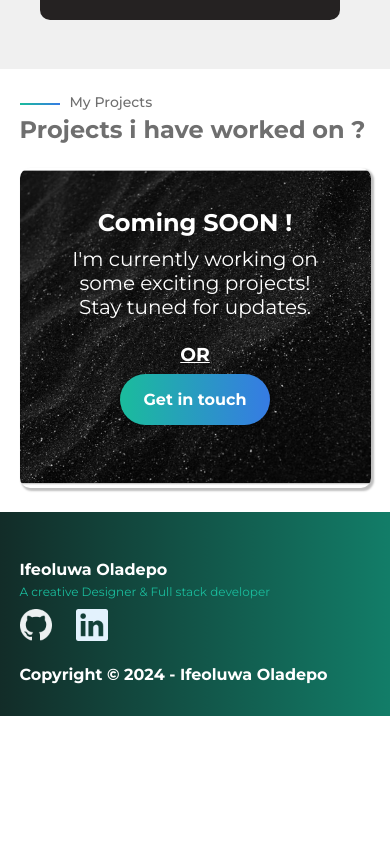
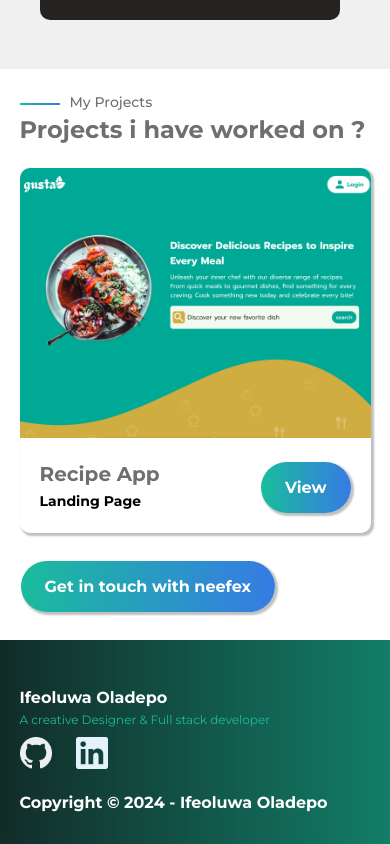
Before and after one commit to LegendNeefex/My_Portfolio, a React (Create React App) app: page / in a window 390 px wide. Shown: the part 2723-3567 px from the top of the page. Before the commit the page ends 3439 px from the top, so only its background shows below. Built offline with nearby package versions, Linux system fonts and the light colour scheme.

Commit message:
first project (recipe app) added

```diff
--- a/src/components/pages/Banner.jsx
+++ b/src/components/pages/Banner.jsx
@@ -15,7 +15,7 @@ function Banner() {
                         <div className="horizontal-line"></div>
                         <p>A creative Designer & Full stack developer</p>
                     </div>
-                    <ScrollLink to="about-me" smooth={true} duration={500} offset={-70} className="btn">
+                    <ScrollLink to="about-me" smooth={true} duration={500} offset={-70}>
                         Know More
                     </ScrollLink>
                 </div>
--- a/src/components/pages/Projects.jsx
+++ b/src/components/pages/Projects.jsx
@@ -1,6 +1,5 @@
 import React from 'react'
 import { NavLink } from 'react-router-dom'
-import { BarLoader } from 'react-spinners'
 
 function Projects() {
   return (
@@ -14,31 +13,50 @@ function Projects() {
                 <h2>Projects i have worked on ?</h2>
             </div>
             <div className="flexii">
-                <div className="bar-loader-top">
-                    <BarLoader className="linesT" color="#fff" width={"1300px"} />
-                </div>
-                <div className="bar-loader-left">
-                    <BarLoader className="linesL" color="#fff" width={"400px"} />
-                </div>
-
                 <div className="innerflex">
                     <div className="div1">
-                        <h1>Coming SOON !</h1>
-                        <p>I'm currently working on some exciting projects! Stay tuned for updates.</p>
+                        <img src="/images/view.png" alt="recipeApp" />
+                        <div className='flexiii'>
+                            <div>
+                                <h2>Recipe App</h2>
+                                <p>Landing Page</p>
+                            </div>
+                            <NavLink to='https://recipe-app-virid-xi.vercel.app/' target='_blank' className='view-button'>
+                                View
+                            </NavLink>
+                        </div>
                     </div>
-                    <div className="div2">
-                        <h3 style={{ textDecoration: 'underline' }}>OR</h3>
-                        <NavLink to="mailto:mhedheyghold12@gmail.com">
-                            Get in touch
-                        </NavLink>
+                    {/* for future changes add more project below */}
+                    {/* <div className="div1">
+                        <img src="/images/view.png" alt="recipeApp" />
+                        <div className='flexiii'>
+                            <div>
+                                <h2>Recipe App</h2>
+                                <p>Landing Page</p>
+                            </div>
+                            <NavLink to='https://recipe-app-virid-xi.vercel.app/' target='_blank' className='view-button'>
+                                View
+                            </NavLink>
+                        </div>
                     </div>
+                    <div className="div1">
+                        <img src="/images/view.png" alt="recipeApp" />
+                        <div className='flexiii'>
+                            <div>
+                                <h2>Recipe App</h2>
+                                <p>Landing Page</p>
+                            </div>
+                            <NavLink to='https://recipe-app-virid-xi.vercel.app/' target='_blank' className='view-button'>
+                                View
+                            </NavLink>
+                        </div>
+                    </div> */}
                 </div>
-                <div className="bar-loader-right">
-                    <BarLoader className="linesR" color="#fff" width={"400px"} />
-                </div>
-                <div className="bar-loader-bottom">
-                    <BarLoader className="linesB" color="#fff" width={"1300px"} />
-                </div>
+            </div>
+            <div className="div2">
+                <NavLink to="mailto:mhedheyghold12@gmail.com">
+                    Get in touch with neefex
+                </NavLink>
             </div>
         </div>
     </div>
--- a/src/index.css
+++ b/src/index.css
@@ -316,7 +316,7 @@ body{
     cursor: pointer;
 }
 
-.banner-flex .name-details .btn{
+.banner-flex .name-details a{
     padding: 16px 24px;
     border-radius: 100px;
     border: 0px;
@@ -328,6 +328,7 @@ body{
     color: var(--text-secondary);
     position: relative;
     top: 30px;
+
 }
 
 /* .banner-flex .image{
@@ -461,7 +462,8 @@ body{
     color: transparent;
     -webkit-text-stroke: 1px var(--primary-color);
 }
-.about-container .about-flex .flex-2 a{
+
+.about-container .about-flex .flex-2 a {
     padding: 16px 24px;
     background: linear-gradient(to right, var(--button-primary), var(--button-secondary));
     border-radius: 100px;
@@ -471,7 +473,9 @@ body{
     font-size: 16px;
     color: var(--other-white);
     font-weight: 700;
+
 }
+
 
 /* My Services Section */
 .services-container{
@@ -644,94 +648,85 @@ body{
     padding-top: 4px;
 }
 
-.project-container .project-flex .flexii{
-    /* background-image:url(/public/images/image2.png);
+/* .project-container .project-flex .flexii{
+    position: relative;
+    background-image: url('/public/images/image2.png');
     background-size: cover;
     background-position: center;
     background-repeat: no-repeat;
     color: white;
     height: 350px;
     box-shadow: var(--box-shadow);
-    border-radius: 10px; */
-
-    position: relative; /* Allows positioning of loaders */
-    background-image: url('/public/images/image2.png');
-    background-size: cover;
-    background-position: center;
-    background-repeat: no-repeat;
-    color: white;
-    height: 350px;
-    /* width: 100%; */
-    box-shadow: var(--box-shadow);
     border-radius: 10px;
     display: flex;
     flex-direction: column;
     justify-content: space-between;
     padding: 20px;
+} */
+
+.project-container .project-flex .flexii .innerflex {
+    display: flex;
+    gap: 16px;
 }
 
-.project-container .project-flex .flexii .innerflex {
-    margin: 0 auto;
-    width: 50%;
-    text-align: center;
-    padding-top: 50px;
-    display: flex;
-    flex-direction: column;
-    gap: 14px;
-    flex: 1;
+
+.project-container .project-flex .flexii .innerflex .div1{
+    background-color: var(--section-primary);
+    border-radius: 10px;
+    padding: 0px;
+    box-shadow: var(--box-shadow);
+
+}
+.project-container .project-flex .flexii .innerflex .div1 img{
+    height: 300px;
+    width: 400px;
+    border-top-right-radius: 10px;
+    border-top-left-radius: 10px;
+    object-fit: cover;
+}
+.project-container .project-flex .flexii .innerflex .div1 img:hover{
+    transform: scale(0.99);
+    cursor: pointer;
 }
 
-.bar-loader-top,
-.bar-loader-bottom,
-.bar-loader-left,
-.bar-loader-right {
-    position: absolute;
+.project-container .project-flex .flexii .innerflex .div1 .flexiii{
+    display: flex;
+    justify-content: space-between;
+    padding: 20px;
 }
 
-.bar-loader-top {
-    top: 1px;
-    left: 50%;
-    transform: translateX(-50%);
+.project-container .project-flex .flexii .innerflex .div1 .flexiii h2{
+    color: var(--text-secondary);
+    font-size: 20px;
+    padding-bottom:6px;
+}
+.project-container .project-flex .flexii .innerflex .div1 .flexiii p{
+    font-size: 14px;
+    font-weight: 700;
 }
 
-.bar-loader-bottom {
-    bottom: 1px;
-    left: 50%;
-    transform: translateX(-50%);
-}
-
-.bar-loader-left {
-    top: 50%;
-    left: -195px;
-    transform: translateY(-50%) rotate(270deg);
-}
-
-.bar-loader-right {
-    top: 50%;
-    right: -192px;
-    transform: translateY(-50%) rotate(270deg);
-}
-
-.project-container .project-flex .flexii .innerflex h1 {
-    font-size: 32px;
-    padding-bottom: 10px;
-}
-
-.project-container .project-flex .flexii .innerflex p {
-    font-size: 24px;
-    padding-bottom: 10px;
-}
-
-.project-container .project-flex .flexii .innerflex a{
+.project-container .project-flex .flexii .innerflex a,
+.project-container .project-flex .div2 a {
     padding: 16px 24px;
     background: linear-gradient(to right, var(--button-primary), var(--button-secondary));
     border-radius: 100px;
     box-shadow: var(--box-shadow);
-    position: relative;
-    top: 24px;
     font-size: 16px;
     color: var(--other-white);
     font-weight: 700;
+    transition: transform 300ms ease-in-out; /* Corrected to use transition for smooth animation */
+    transform: scale(1); /* Initial scale */
+}
+
+.project-container .project-flex .flexii .innerflex a:hover,
+.project-container .project-flex .div2 a:hover {
+    transform: scale(1.1); /* Scale up on hover */
+}
+
+.project-container .project-flex .div2 {
+    margin: 0 auto;
+    padding-top: 20px;
+    /* transition duration-300 transform scale-95 hover:scale-100 */
 }
 
 /* Footer section */
@@ -779,11 +774,12 @@ body{
     height: 32px;
 }
 
+
 /* responsivess */
 
 /* for tablet */
 
-@media (max-width: 1024px) {
+@media (max-width: 1024px) and (max-width: 1366px){
     /* Adjust nav-container padding and font size for tablet */
     .nav-container .nav-flex{
         display: flex;
@@ -879,13 +875,9 @@ body{
     /* Project section adjustments for tablet */
     .project-container {
         padding: 24px 0;
+        /* height: 47rem; */
     }
-    .bar-loader-top,
-    .bar-loader-bottom,
-    .bar-loader-left,
-    .bar-loader-right {
-        display: none;
-    }
+
     .project-container .project-flex .flexii .innerflex h1 {
         font-size: 24px;
     }
@@ -894,13 +886,27 @@ body{
         font-size: 20px;
     }
     .project-container .project-flex .flexii .innerflex {
-        width: 80%;
-        padding: 20px 0;
+        flex-direction: column;
+        margin: 0 auto;
+        gap: 32px;
     }
-    .project-container .project-flex .flexii{
-        height: 320px;
+
+    .project-container .project-flex .flexii .innerflex .div1 img{
+        width: 100%;
+        height: 450px;
         object-fit: cover;
     }
+    .project-container .project-flex .div2 a{
+        padding: 16px auto;
+        white-space: nowrap;
+    }
+
+
+    .project-container .project-flex .div2 {
+        padding-bottom: 20px;
+        margin: 0 1px;
+    }
+
 
     /* Footer section adjustments for tablet */
     .footer-container .footer-flex .flex {
@@ -1023,13 +1029,9 @@ body{
     /* Project section adjustments for mobile */
     .project-container {
         padding: 24px 0;
+        /* height: 47rem; */
     }
-    .bar-loader-top,
-    .bar-loader-bottom,
-    .bar-loader-left,
-    .bar-loader-right {
-        display: none;
-    }
+
     .project-container .project-flex .flexii .innerflex h1 {
         font-size: 24px;
     }
@@ -1038,13 +1040,36 @@ body{
         font-size: 20px;
     }
     .project-container .project-flex .flexii .innerflex {
-        width: 80%;
-        padding: 20px 0;
+        flex-direction: column;
+        margin: 0 auto;
+        gap: 32px;
     }
-    .project-container .project-flex .flexii{
-        height: 320px;
+
+    .project-container .project-flex .flexii .innerflex .div1 img{
+        width: 100%;
+        height: 450px;
         object-fit: cover;
     }
+    .project-container .project-flex .div2 a{
+        padding: 16px auto;
+        white-space: nowrap;
+    }
+
+
+    .project-container .project-flex .div2 {
+        padding-bottom: 20px;
+        margin: 0 1px;
+    }
+
+
+    /* .project-container .project-flex .div2 {
+        position: absolute;
+        top: 80rem;
+        left: 1rem;
+        margin: 0 auto;
+    } */
+
+
 
     /* Footer section adjustments for mobile */
     .footer-container .footer-flex .flex {
@@ -1058,6 +1083,7 @@ body{
         font-size: 12px;
     }
 }
+
 
 /* for mobile (small) */
 @media screen and (max-width: 480px){
@@ -1167,13 +1193,9 @@ body{
     /* Project section adjustments for mobile */
     .project-container {
         padding: 24px 0;
+        /* height: 47rem; */
     }
-    .bar-loader-top,
-    .bar-loader-bottom,
-    .bar-loader-left,
-    .bar-loader-right {
-        display: none;
-    }
+
     .project-container .project-flex .flexii .innerflex h1 {
         font-size: 24px;
     }
@@ -1182,13 +1204,36 @@ body{
         font-size: 20px;
     }
     .project-container .project-flex .flexii .innerflex {
-        width: 80%;
-        padding: 20px 0;
+        flex-direction: column;
+        margin: 0 auto;
+        gap: 32px;
     }
-    .project-container .project-flex .flexii{
-        height: 320px;
+
+    .project-container .project-flex .flexii .innerflex .div1 img{
+        width: 100%;
+        height: 270px;
         object-fit: cover;
     }
+    .project-container .project-flex .div2 a{
+        padding: 16px auto;
+        white-space: nowrap;
+    }
+
+
+    .project-container .project-flex .div2 {
+        padding-bottom: 20px;
+        margin: 0 1px;
+    }
+
+
+    /* .project-container .project-flex .div2 {
+        position: absolute;
+        top: 80rem;
+        left: 1rem;
+        margin: 0 auto;
+
+    } */
+
 
     /* Footer section adjustments for mobile */
     .footer-container .footer-flex .flex {
```
Also changed, not shown: public/images/view.png (added).
